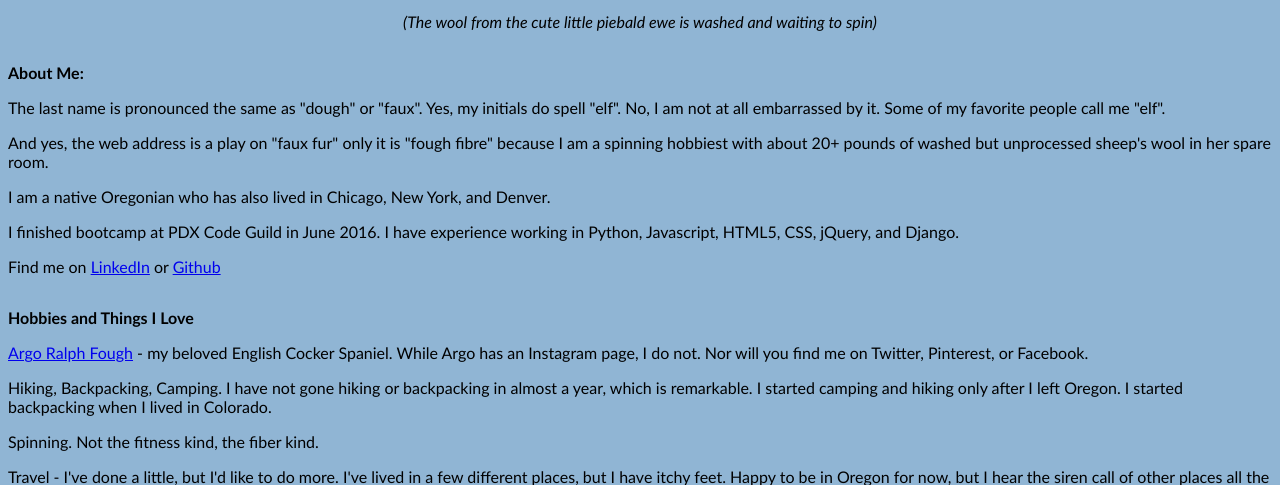
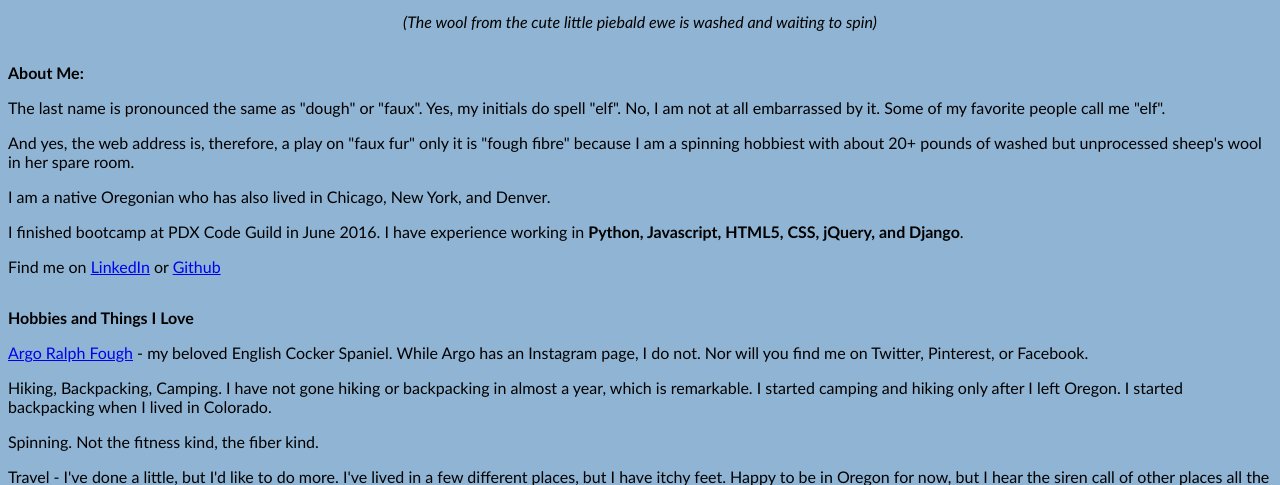
Before and after one commit to shedwyn/mypage, a Django app: page /bio/ in a window 1280 px wide. Shown: the part 274-759 px from the top of the page. Run offline with Django 3.2, Linux system fonts and the light colour scheme.

Commit message:
added text bold on languages

```diff
--- a/mypage/templates/mypage/bio.html
+++ b/mypage/templates/mypage/bio.html
@@ -34,7 +34,7 @@
       my favorite people call me "elf".
     </p>
     <p>
-      And yes, the web address is a play on "faux fur" only it is "fough fibre"
+      And yes, the web address is, therefore, a play on "faux fur" only it is "fough fibre"
       because I am a spinning hobbiest with about 20+ pounds of washed but
       unprocessed sheep's wool in her spare room.
     </p>
@@ -44,7 +44,7 @@
     </p>
     <p>
       I finished bootcamp at PDX Code Guild in June 2016.  I have experience
-      working in Python, Javascript, HTML5, CSS, jQuery, and Django.
+      working in <b>Python, Javascript, HTML5, CSS, jQuery, and Django</b>.
     </p>
     <p>
       Find me on
```
